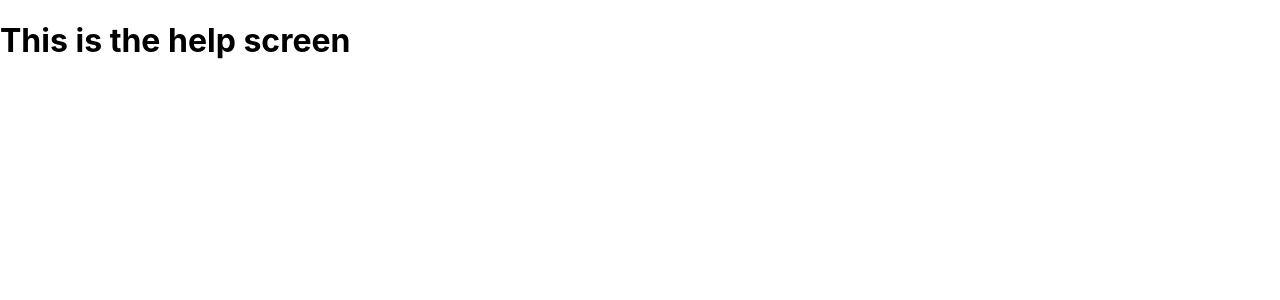
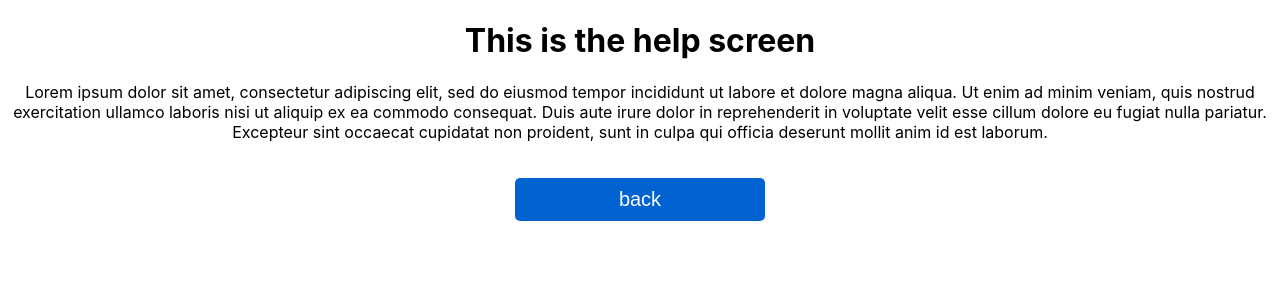
Before and after one commit to MarkVarga/allwin-project, a React (Create React App) app: page /help in a window 1280 px wide. Shown: the top 300 px of the page. Built offline with nearby package versions, Linux system fonts and the light colour scheme; no server answers.

Commit message:
finished home and help page

```diff
--- a/package.json
+++ b/package.json
@@ -11,6 +11,7 @@
     "@types/react": "^17.0.20",
     "@types/react-dom": "^17.0.9",
     "firebase": "^9.6.3",
+    "gh-pages": "^3.2.3",
     "react": "^17.0.2",
     "react-dom": "^17.0.2",
     "react-router-dom": "^6.2.1",
--- a/src/components/Form.css
+++ b/src/components/Form.css
@@ -1,8 +1,12 @@
+.login img {
+  max-width: 150px;
+}
 .title-div {
   display: flex;
   align-items: center;
   justify-content: center;
   text-align: center;
+  width: 100vw;
 }
 .title-div h1 {
   /* text-align: center; */
--- a/src/contexts/auth.tsx
+++ b/src/contexts/auth.tsx
@@ -35,6 +35,7 @@ export const AuthContextProvider = ({ children }: any) => {
   const logOut = () => {
     localStorage.clear();
     localStorage.setItem("token", "");
+    setUser("");
     window.location.reload();
     return signOut(auth);
   };
--- /dev/null
+++ b/src/pages/Help/Help.css
@@ -0,0 +1,18 @@
+.help-div {
+  text-align: center;
+}
+
+.help-div button {
+  font-size: 20px;
+  background: #0163d2;
+  border-radius: 5px;
+  border: none;
+  color: #fff;
+  padding: 10px 20px;
+  width: 250px;
+  margin-top: 20px;
+}
+
+.help-div button:hover {
+  background: #55a4ff;
+}
--- a/src/pages/Help/Help.tsx
+++ b/src/pages/Help/Help.tsx
@@ -1,9 +1,25 @@
-import React from "react";
+import React, { useEffect } from "react";
+import { Link } from "react-router-dom";
+import "./Help.css";
 
 const Help: React.FC = () => {
   return (
-    <div>
+    <div className="help-div">
       <h1>This is the help screen</h1>
+      <div className="help-div-textbox">
+        <p>
+          Lorem ipsum dolor sit amet, consectetur adipiscing elit, sed do
+          eiusmod tempor incididunt ut labore et dolore magna aliqua. Ut enim ad
+          minim veniam, quis nostrud exercitation ullamco laboris nisi ut
+          aliquip ex ea commodo consequat. Duis aute irure dolor in
+          reprehenderit in voluptate velit esse cillum dolore eu fugiat nulla
+          pariatur. Excepteur sint occaecat cupidatat non proident, sunt in
+          culpa qui officia deserunt mollit anim id est laborum.
+        </p>
+      </div>
+      <Link to="/home">
+        <button>back</button>
+      </Link>
     </div>
   );
 };
--- /dev/null
+++ b/src/pages/Home/Home.css
@@ -0,0 +1,24 @@
+.homepage-div {
+  text-align: center;
+}
+
+.homepage-div button {
+  font-size: 20px;
+  background: #0163d2;
+  border-radius: 5px;
+  border: none;
+  color: #fff;
+  padding: 10px 20px;
+  width: 250px;
+  margin-top: 20px;
+}
+
+.homepage-div button:hover {
+  background: #55a4ff;
+}
+
+.cat-button-container {
+  display: flex;
+  flex-direction: column;
+  align-items: center;
+}
--- a/src/pages/Home/Home.tsx
+++ b/src/pages/Home/Home.tsx
@@ -1,8 +1,12 @@
-import React from "react";
+import React, { useEffect, useState } from "react";
 import { useAuthContext } from "../../contexts/auth";
+import { Link } from "react-router-dom";
+
+import "./Home.css";
 
 const Home: React.FC = () => {
   const { user, logOut }: any = useAuthContext();
+  const [catImageUrl, setCatImageUrl]: any = useState("");
 
   const logOutHandler = async () => {
     try {
@@ -12,10 +16,28 @@ const Home: React.FC = () => {
     }
   };
 
+  useEffect(() => {
+    const fetchData = async () => {
+      let result = await fetch("http://placekitten.com/g/640/480");
+      // result = await result.json();
+      setCatImageUrl(result.url);
+      console.log(result);
+    };
+    fetchData();
+  }, []);
+
   return (
-    <div>
+    <div className="homepage-div">
       <h1>Welcome {user.email}!</h1>
-      <button onClick={logOutHandler}>logout</button>
+      <div className="cat-div">
+        <img src={catImageUrl}></img>
+      </div>
+      <div className="cat-button-container">
+        <button onClick={logOutHandler}>logout</button>
+        <Link to="/help">
+          <button>Help!</button>
+        </Link>
+      </div>
     </div>
   );
 };
--- a/src/pages/Login/Login.tsx
+++ b/src/pages/Login/Login.tsx
@@ -43,6 +43,7 @@ const Login: React.FC = () => {
 
   return (
     <div className="login">
+      <img src="https://c.tenor.com/tHGomflMSuIAAAAd/cat-computer.gif" />
       <div className="title-div">
         <h1>
           Log in to see awesome &#128049;&#128049;&#128049;!<span>|</span>
--- a/src/pages/Signup/Signup.tsx
+++ b/src/pages/Signup/Signup.tsx
@@ -32,6 +32,7 @@ const Signup: React.FC = () => {
 
   return (
     <div className="login">
+      <img src="https://c.tenor.com/jRcpod5gY0sAAAAM/cat-typing.gif" />
       <div className="title-div">
         <h1>
           Sign up to see awesome &#128049;&#128049;&#128049;!<span>|</span>
```
Also changed, not shown: 1 other file (tests, documents, lock files or other folders).
